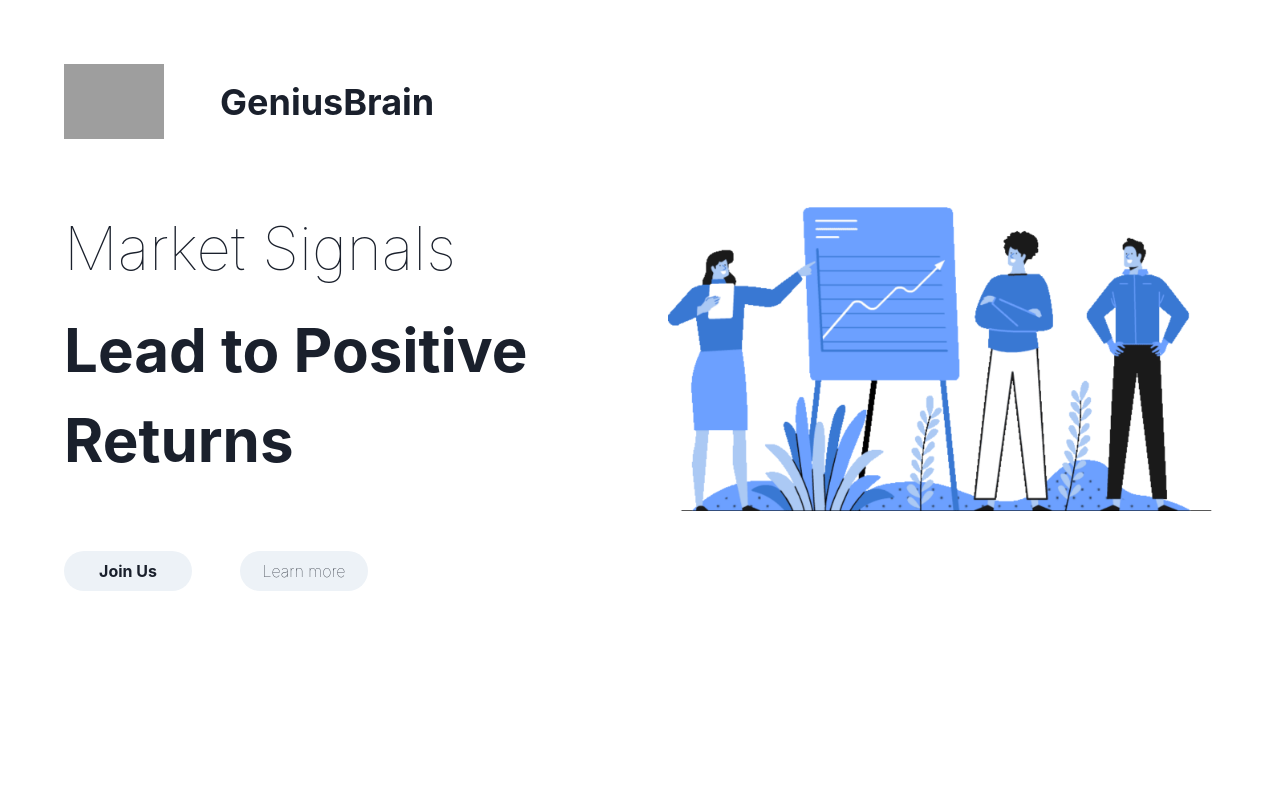
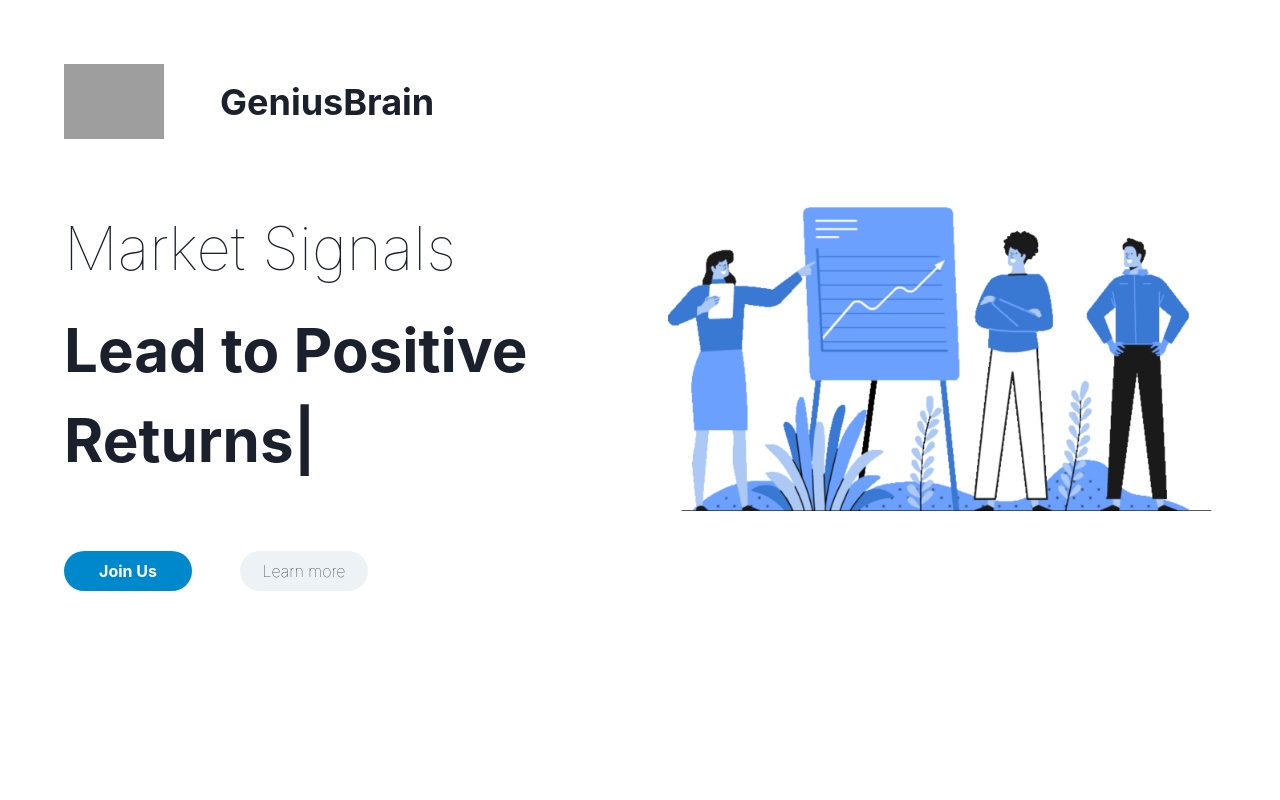
Before and after one commit to xencodes/new-genius-brain, a Next.js app: page / in a window 1280 px wide. Shown: the top 800 px of the page. Built offline with nearby package versions, Linux system fonts and the light colour scheme; grey boxes are pictures that could not be loaded.

Commit message:
animated text

```diff
--- a/components/homepage.js
+++ b/components/homepage.js
@@ -8,6 +8,7 @@ import {
   VStack,
 } from "@chakra-ui/react";
 import React from "react";
+import Typist from "react-typist";
 
 function Home() {
   return (
@@ -56,7 +57,7 @@ function Home() {
               "2xl": "8xl",
             }}
           >
-            Lead to Positive Returns
+            <Typist>Lead to Positive Returns</Typist>
           </Text>
         </Box>
 
@@ -83,8 +84,15 @@ function Home() {
           w={{ base: 24, sm: 24, md: 28, lg: 28, xl: 32 }}
           fontWeight={"bold"}
           rounded={"full"}
+          colorScheme={"telegram"}
         >
-          Join Us
+          <a
+            href="https://t.me/Geniussignalbot"
+            target={"_blank"}
+            rel="noreferrer"
+          >
+            Join Us
+          </a>
         </Button>
         <Button
           w={{ base: 28, sm: 28, md: 28, lg: 28, xl: 32 }}
--- a/package.json
+++ b/package.json
@@ -14,7 +14,8 @@
     "framer-motion": "^5",
     "next": "12.0.8",
     "react": "17.0.2",
-    "react-dom": "17.0.2"
+    "react-dom": "17.0.2",
+    "react-typist": "^2.0.5"
   },
   "devDependencies": {
     "eslint": "8.7.0",
```
Also changed, not shown: 1 other file (tests, documents, lock files or other folders).
